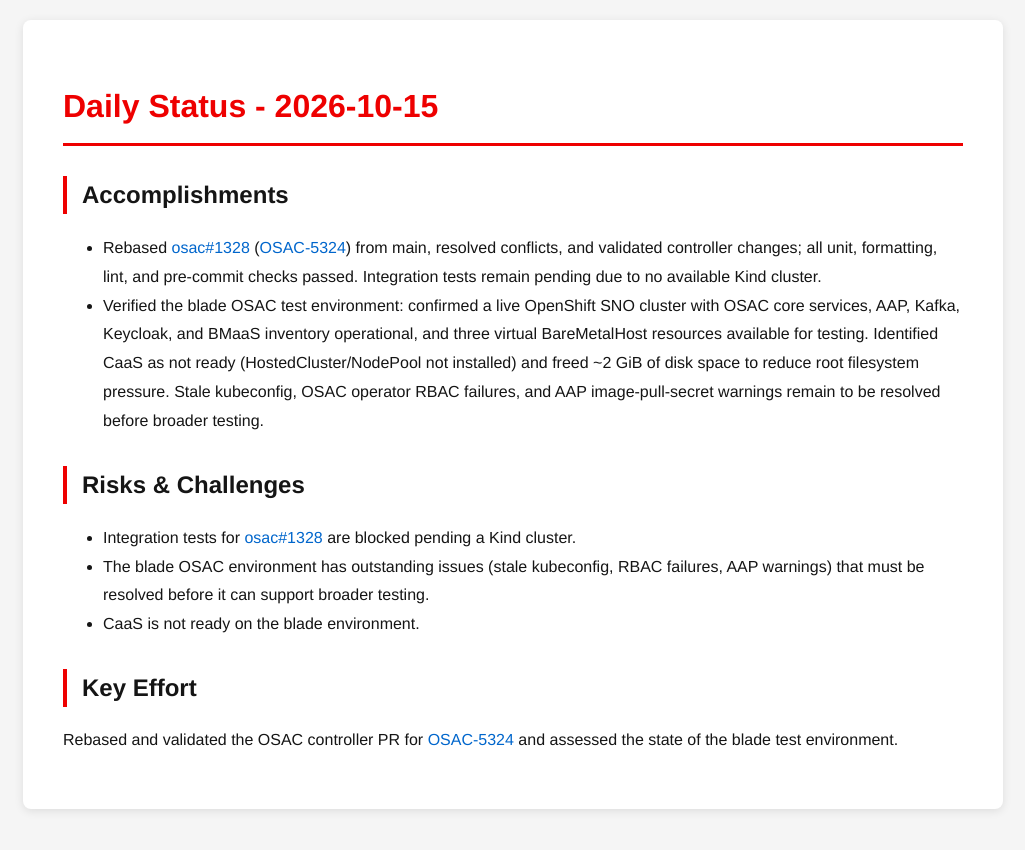
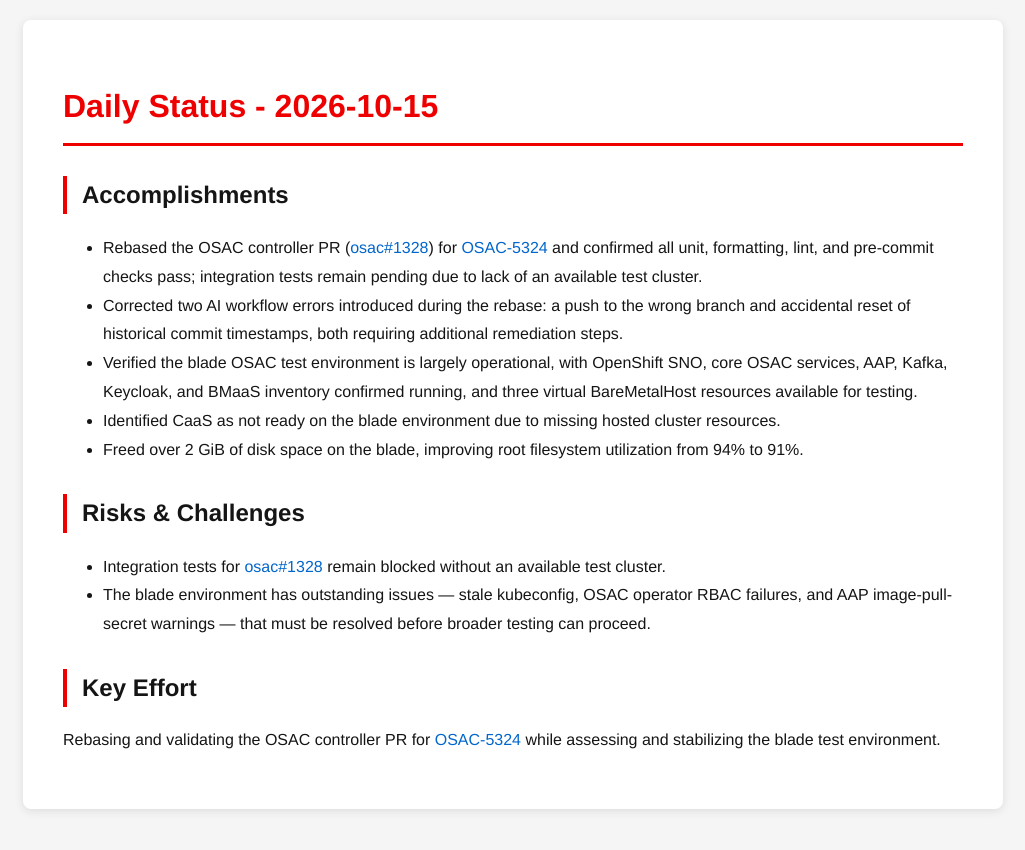
Before and after one commit to tzvatot/daily-status, a Jekyll site: the page built from 2026-10-15.md, in a window 1280 px wide. Shown: the top 850 px of the page, without its empty margins (127-1152 px from the left). Built offline with Jekyll 4.4.1, drawn with Linux system fonts in a browser that asks for light colours.

Commit message:
Daily status update - 2026-10-15

```diff
--- a/2026-10-15.md
+++ b/2026-10-15.md
@@ -7,13 +7,15 @@
 # Daily Status - 2026-10-15
 
 ## Accomplishments
-- Rebased [osac#1328](https://github.com/osac-project/osac/pull/1328) ([OSAC-5324](https://redhat.atlassian.net/browse/OSAC-5324)) from main, resolved conflicts, and validated controller changes; all unit, formatting, lint, and pre-commit checks passed. Integration tests remain pending due to no available Kind cluster.
-- Verified the blade OSAC test environment: confirmed a live OpenShift SNO cluster with OSAC core services, AAP, Kafka, Keycloak, and BMaaS inventory operational, and three virtual BareMetalHost resources available for testing. Identified CaaS as not ready (HostedCluster/NodePool not installed) and freed ~2 GiB of disk space to reduce root filesystem pressure. Stale kubeconfig, OSAC operator RBAC failures, and AAP image-pull-secret warnings remain to be resolved before broader testing.
+- Rebased the OSAC controller PR ([osac#1328](https://github.com/osac-project/osac/pull/1328)) for [OSAC-5324](https://redhat.atlassian.net/browse/OSAC-5324) and confirmed all unit, formatting, lint, and pre-commit checks pass; integration tests remain pending due to lack of an available test cluster.
+- Corrected two AI workflow errors introduced during the rebase: a push to the wrong branch and accidental reset of historical commit timestamps, both requiring additional remediation steps.
+- Verified the blade OSAC test environment is largely operational, with OpenShift SNO, core OSAC services, AAP, Kafka, Keycloak, and BMaaS inventory confirmed running, and three virtual BareMetalHost resources available for testing.
+- Identified CaaS as not ready on the blade environment due to missing hosted cluster resources.
+- Freed over 2 GiB of disk space on the blade, improving root filesystem utilization from 94% to 91%.
 
 ## Risks & Challenges
-- Integration tests for [osac#1328](https://github.com/osac-project/osac/pull/1328) are blocked pending a Kind cluster.
-- The blade OSAC environment has outstanding issues (stale kubeconfig, RBAC failures, AAP warnings) that must be resolved before it can support broader testing.
-- CaaS is not ready on the blade environment.
+- Integration tests for [osac#1328](https://github.com/osac-project/osac/pull/1328) remain blocked without an available test cluster.
+- The blade environment has outstanding issues — stale kubeconfig, OSAC operator RBAC failures, and AAP image-pull-secret warnings — that must be resolved before broader testing can proceed.
 
 ## Key Effort
-Rebased and validated the OSAC controller PR for [OSAC-5324](https://redhat.atlassian.net/browse/OSAC-5324) and assessed the state of the blade test environment.
+Rebasing and validating the OSAC controller PR for [OSAC-5324](https://redhat.atlassian.net/browse/OSAC-5324) while assessing and stabilizing the blade test environment.
```
